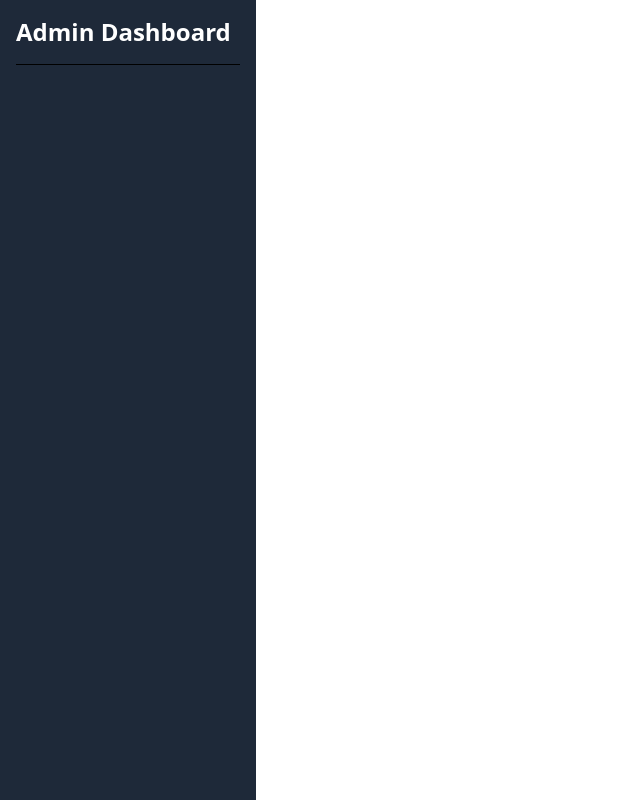
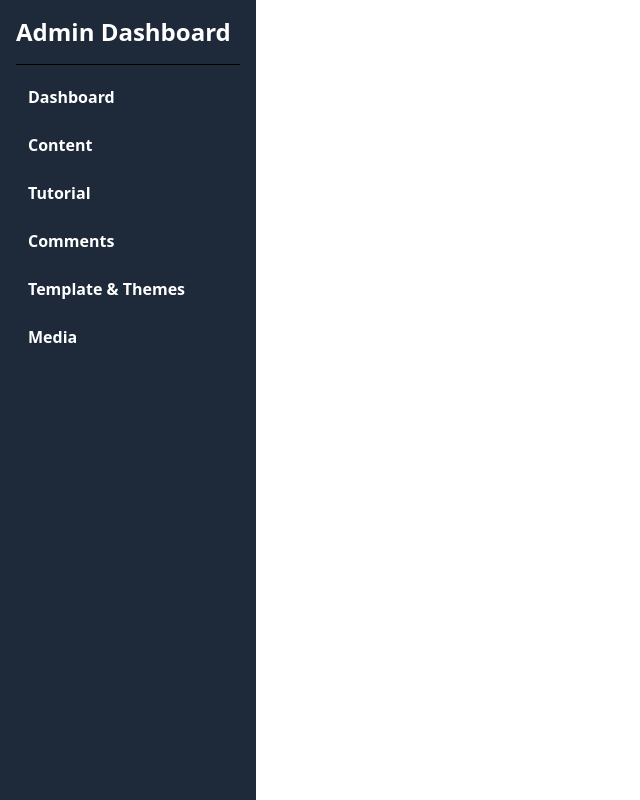
Before and after one commit to Cody-nas/Nexa, a React (Vite) app: page /dashboard in a window 1280 px wide. Shown: the whole page, without its empty margins (0-640 px from the left). Built offline with nearby package versions, Linux system fonts and the light colour scheme.

Commit message:
Add sidebar navigation links to Sidebar component for improved navigation

```diff
--- a/src/components/Sidebar.jsx
+++ b/src/components/Sidebar.jsx
@@ -8,7 +8,45 @@ const Sidebar = () => {
         <h1 className=" text-2xl text-white font-bold">Admin Dashboard</h1>
       </div>
       <hr />
-      <nav className="mt-3"></nav>
+
+      <ul className="mt-3 text-white font-bold">
+        <li className="mb-2 rounded hover:shadow hover:bg-blue-500 py-2">
+          <Link to="/" className="px-3">
+            {/* img */}
+            Dashboard
+          </Link>
+        </li>
+        <li className="mb-2 rounded hover:shadow hover:bg-blue-500 py-2">
+          <Link to="/" className="px-3">
+            {/* img */}
+            Content
+          </Link>
+        </li>
+        <li className="mb-2 rounded hover:shadow hover:bg-blue-500 py-2">
+          <Link to="/" className="px-3">
+            {/* img */}
+            Tutorial
+          </Link>
+        </li>
+        <li className="mb-2 rounded hover:shadow hover:bg-blue-500 py-2">
+          <Link to="/" className="px-3">
+            {/* img */}
+            Comments
+          </Link>
+        </li>
+        <li className="mb-2 rounded hover:shadow hover:bg-blue-500 py-2">
+          <Link to="/" className="px-3">
+            {/* img */}
+            Template & Themes
+          </Link>
+        </li>
+        <li className="mb-2 rounded hover:shadow hover:bg-blue-500 py-2">
+          <Link to="/" className="px-3">
+            {/* img */}
+            Media
+          </Link>
+        </li>
+      </ul>
     </div>
   );
 };
```
